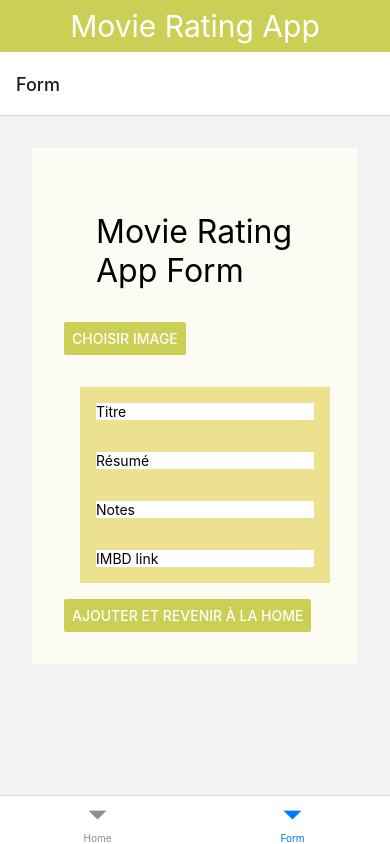
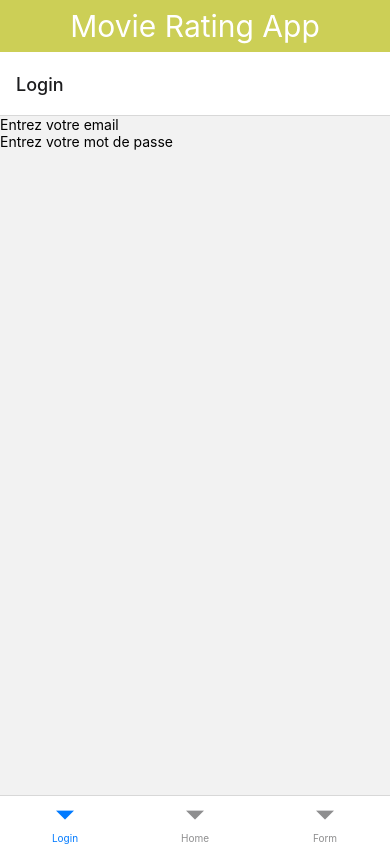
Before and after one commit to marionddnn/react_project2, a React Native app in the folder movieRating/: screen /Login in a window 390 px wide. Built offline with nearby package versions, Linux system fonts and the light colour scheme.

Commit message:
component - login form

```diff
--- /dev/null
+++ b/movieRating/components/Login.js
@@ -0,0 +1,25 @@
+import { TextInput, View } from "react-native";
+import { useState } from "react";
+
+const Login = () => {
+
+    const [email, setEmail] = useState("");
+    const [password, setPassword] = useState("");
+
+    return (
+    <View>
+      <TextInput
+      onChangeText={setEmail}
+      placeholder="Entrez votre email"
+      value={email}
+      />
+      <TextInput
+      onChangeText={setPassword}
+      placeholder="Entrez votre mot de passe"
+      value={password}
+      />
+    </View>
+    );
+  }
+
+export default Login;
--- a/movieRating/components/NavigationTabs.js
+++ b/movieRating/components/NavigationTabs.js
@@ -2,6 +2,7 @@ import { createBottomTabNavigator } from "@react-navigation/bottom-tabs";
 import { NavigationContainer } from "@react-navigation/native";
 import FormFilm  from "./FormFilm";
 import  Home  from "./Home";
+import Login from "./Login";
 
 const Tabs = createBottomTabNavigator();
 
@@ -9,7 +10,11 @@ const NavigationTabs = () => {
 
   return (
         <NavigationContainer>
-        <Tabs.Navigator initialRouteName="Form">
+        <Tabs.Navigator initialRouteName="Login">
+          <Tabs.Screen
+            name="Login"
+            component={Login}
+          />
           <Tabs.Screen
             name="Home"
             component={Home}
```
